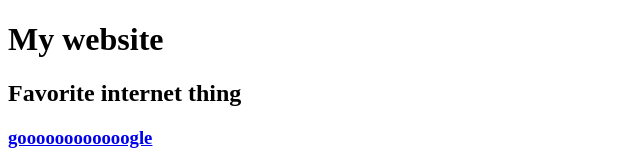
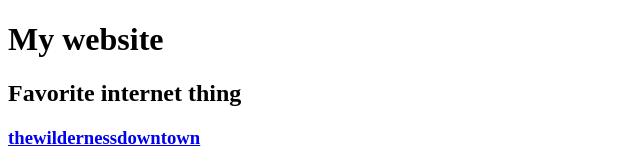
Before and after one commit to anthonycheng0319/anthonycheng0319.github.io, a plain HTML site: page index.html in a window 1280 px wide. Shown: the top 165 px of the page, 0-640 px from the left. Drawn offline with Linux system fonts and the light colour scheme.

Commit message:
Update index.html

```diff
--- a/index.html
+++ b/index.html
@@ -10,7 +10,7 @@
 
 		<h2>Favorite internet thing</h2>
 
-		<h3><a href="https://www.google.com/">goooooooooooogle</a></h3>
+		<h3><a href="http://www.thewildernessdowntown.com/">thewildernessdowntown</a></h3>
 		<img src="http://i.imgur.com/SpCbHBI.jpg" alt="Condenscending Cat" title="Hosted by imgur.com" />
 		<p>Lorem ipsum dolor sit amet,</p>
 	</body>
```
